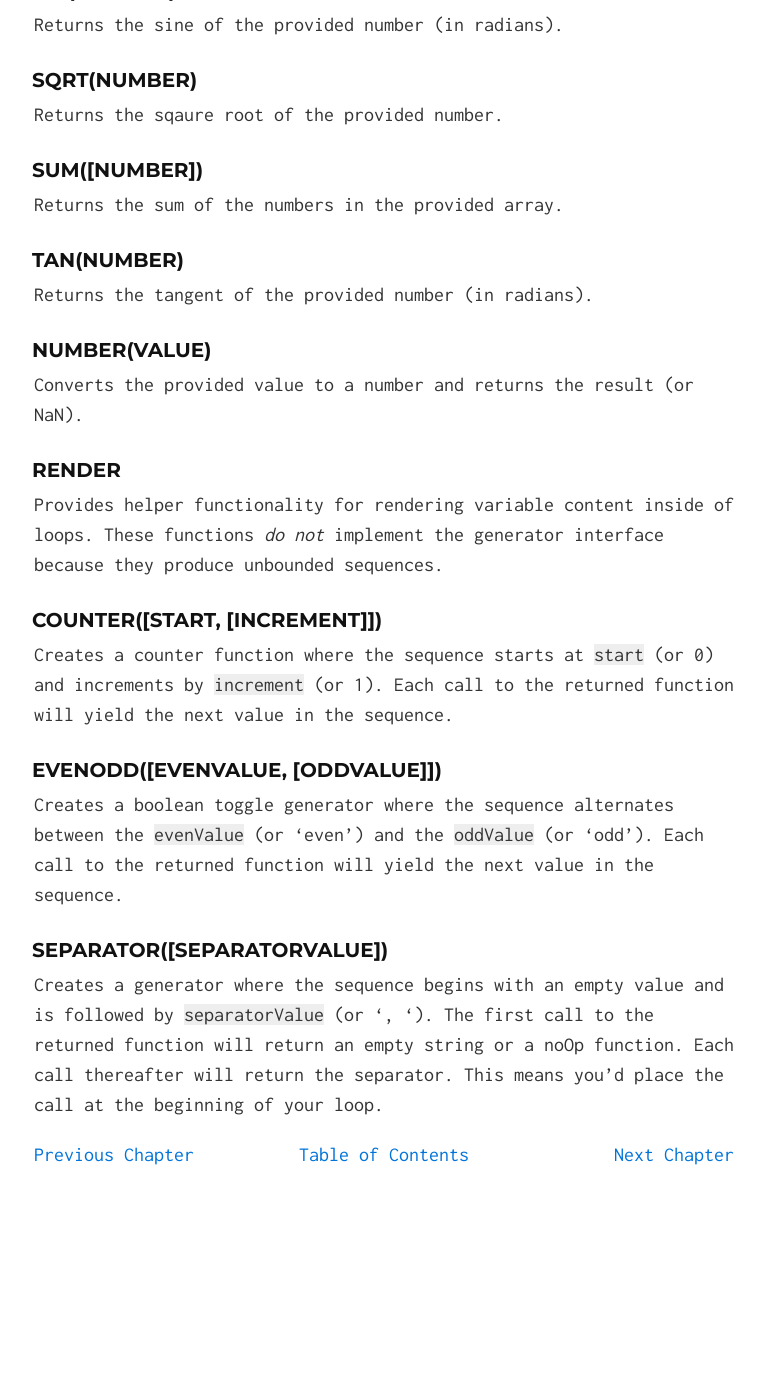
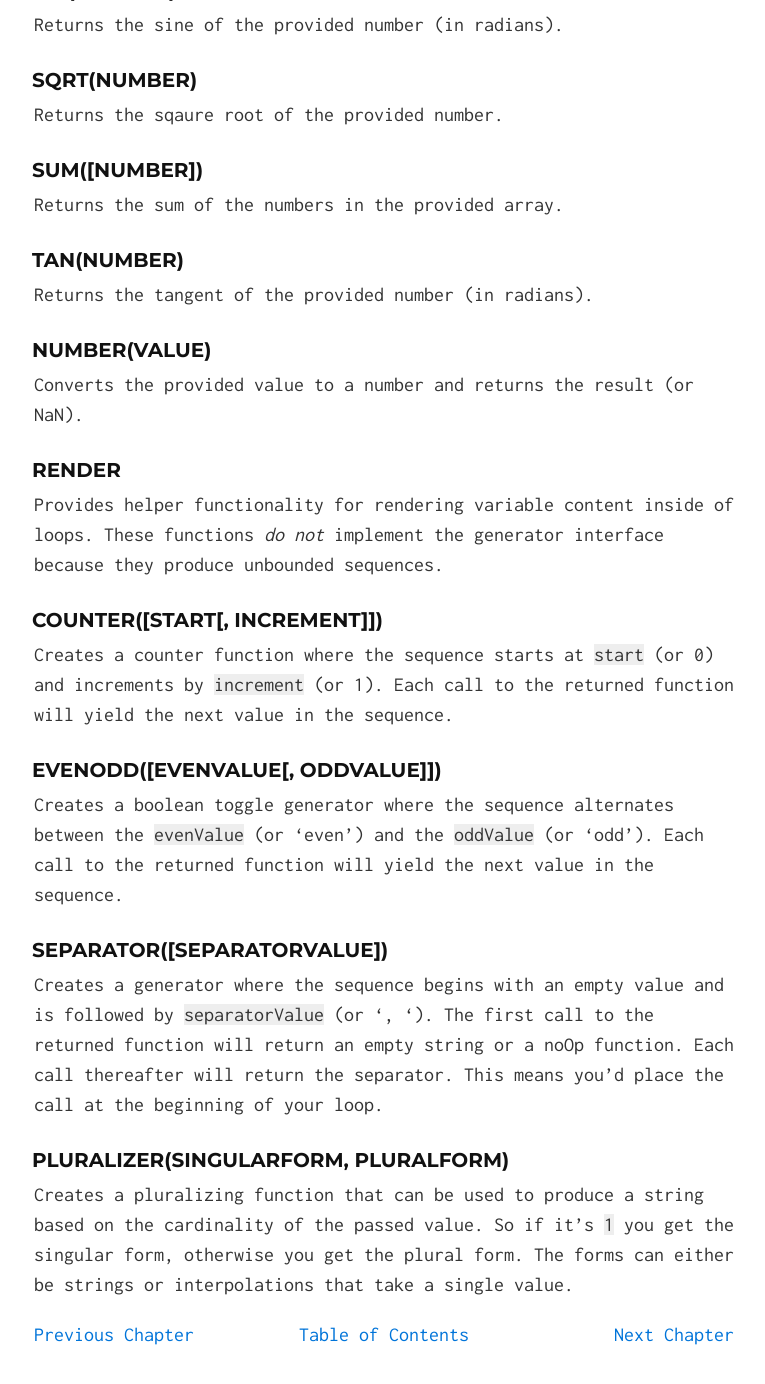
Before and after one commit to kode4food/interpol, a Jekyll site: the page built from guide/a1-system.md, in a window 1280 px wide and 1400 px high, scrolled down 4150 px. Shown: the top 1384 px of the window, without its empty margins (256-1021 px from the left). Built offline with Jekyll 4.4.1, drawn with Linux system fonts in a browser that asks for light colours; Markdown is read by kramdown in place of the engine named in the settings; before the commit the page ends 5370 px from its top, so only the background shows below that.

Commit message:
pluralizer

```diff
--- a/guide/a1-system.md
+++ b/guide/a1-system.md
@@ -139,11 +139,14 @@ Converts the provided value to a number and returns the result (or NaN).
 ### render
 Provides helper functionality for rendering variable content inside of loops.  These functions *do not* implement the generator interface because they produce unbounded sequences.
 
-#### counter([start, [increment]])
+#### counter([start[, increment]])
 Creates a counter function where the sequence starts at `start` (or 0) and increments by `increment` (or 1).  Each call to the returned function will yield the next value in the sequence.
 
-#### evenOdd([evenValue, [oddValue]])
+#### evenOdd([evenValue[, oddValue]])
 Creates a boolean toggle generator where the sequence alternates between the `evenValue` (or 'even') and the `oddValue` (or 'odd').  Each call to the returned function will yield the next value in the sequence.
 
 #### separator([separatorValue])
 Creates a generator where the sequence begins with an empty value and is followed by `separatorValue` (or ', ').  The first call to the returned function will return an empty string or a noOp function.  Each call thereafter will return the separator.  This means you'd place the call at the beginning of your loop.
+
+#### pluralizer(singularForm, pluralForm)
+Creates a pluralizing function that can be used to produce a string based on the cardinality of the passed value.  So if it's `1` you get the singular form, otherwise you get the plural form.  The forms can either be strings or interpolations that take a single value.
```
